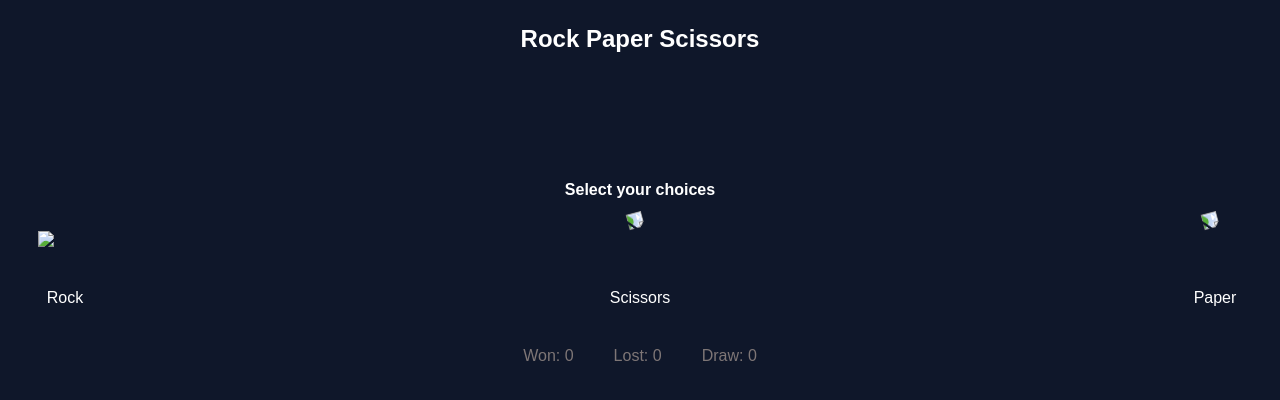
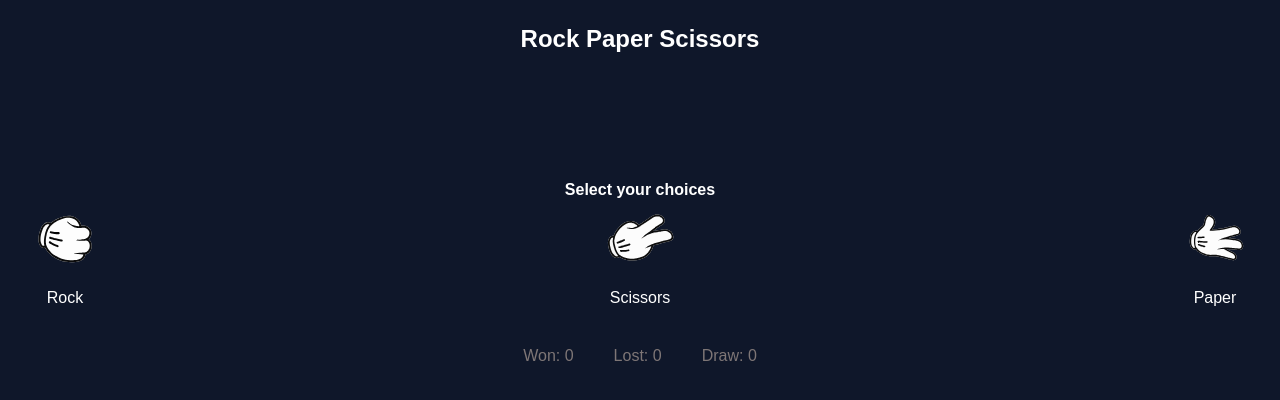
Before and after one commit to fridfn/gemusekai, a plain HTML site: page play/roshambo/preview/game/index.html in a window 1280 px wide. Drawn offline with nearby package versions, Linux system fonts and the light colour scheme; the site is published under a folder, as on GitHub Pages, so addresses that start at the root find nothing.

Commit message:
major update

```diff
--- a/play/roshambo/preview/game/index.html
+++ b/play/roshambo/preview/game/index.html
@@ -15,19 +15,19 @@
     <div class="choices-container">
       <div class="choice" onclick="play('rock')">
       <div class="choice-box">
-        <img src="/play/roshambo/preview/game/assets/rock.svg" class="icons" />
+        <img src="assets/rock.svg" class="icons" />
        </div>
        <p class="name">Rock</p>
       </div>
       <div class="choice" onclick="play('scissors')">
       <div class="choice-box">
-        <img src="/play/roshambo/preview/game/assets/scissors.svg" class="icons scissors" />
+        <img src="assets/scissors.svg" class="icons scissors" />
        </div>
        <p class="name">Scissors</p>
       </div>
       <div class="choice" onclick="play('paper')">
       <div class="choice-box">
-        <img src="/play/roshambo/preview/game/assets/paper.svg" class="icons scissors" />
+        <img src="assets/paper.svg" class="icons scissors" />
        </div>
        <p class="name">Paper</p>
       </div>
@@ -44,7 +44,7 @@
        data-aos="fade-right"
        id="player-choice">
       <div class="choice-box">
-         <img src="/play/roshambo/preview/game/assets/rock.svg" class="icons" />
+         <img src="assets/rock.svg" class="icons" />
        </div>
       </div>
      <div
@@ -52,7 +52,7 @@
       data-aos="fade-left"
       id="computer-choice">
       <div class="choice-box flip">
-         <img src="/play/roshambo/preview/game/assets/rock.svg" class="icons" />
+         <img src="assets/rock.svg" class="icons" />
        </div>
       </div>
     </div>
--- a/play/roshambo/preview/game/main.js
+++ b/play/roshambo/preview/game/main.js
@@ -44,8 +44,8 @@ function play(playerChoice) {
   elementChoice.forEach((items) => items.classList.add("suit-hand"))
 
   setTimeout(() => {
-    computerChoiceElement.src = `/play/roshambo/preview/game/assets/${handsChoice[computerChoice]}`
-    playerChoiceElement.src = `/play/roshambo/preview/game/assets/${handsChoice[playerChoice]}`
+    computerChoiceElement.src = `assets/${handsChoice[computerChoice]}`
+    playerChoiceElement.src = `assets/${handsChoice[playerChoice]}`
 
     document.getElementById("result").textContent = result;
     elementChoice.forEach((items) => items.classList.remove("suit-hand"))
@@ -57,7 +57,7 @@ function play(playerChoice) {
 }
 
 function reset() {
-  [computerChoiceElement, playerChoiceElement].forEach(items => items.src = "/play/roshambo/preview/game/assets/rock.svg")
+  [computerChoiceElement, playerChoiceElement].forEach(items => items.src = "assets/rock.svg")
 
   choicesArena.classList.remove("arena")
   choicesBattle.classList.remove("battle")
```
